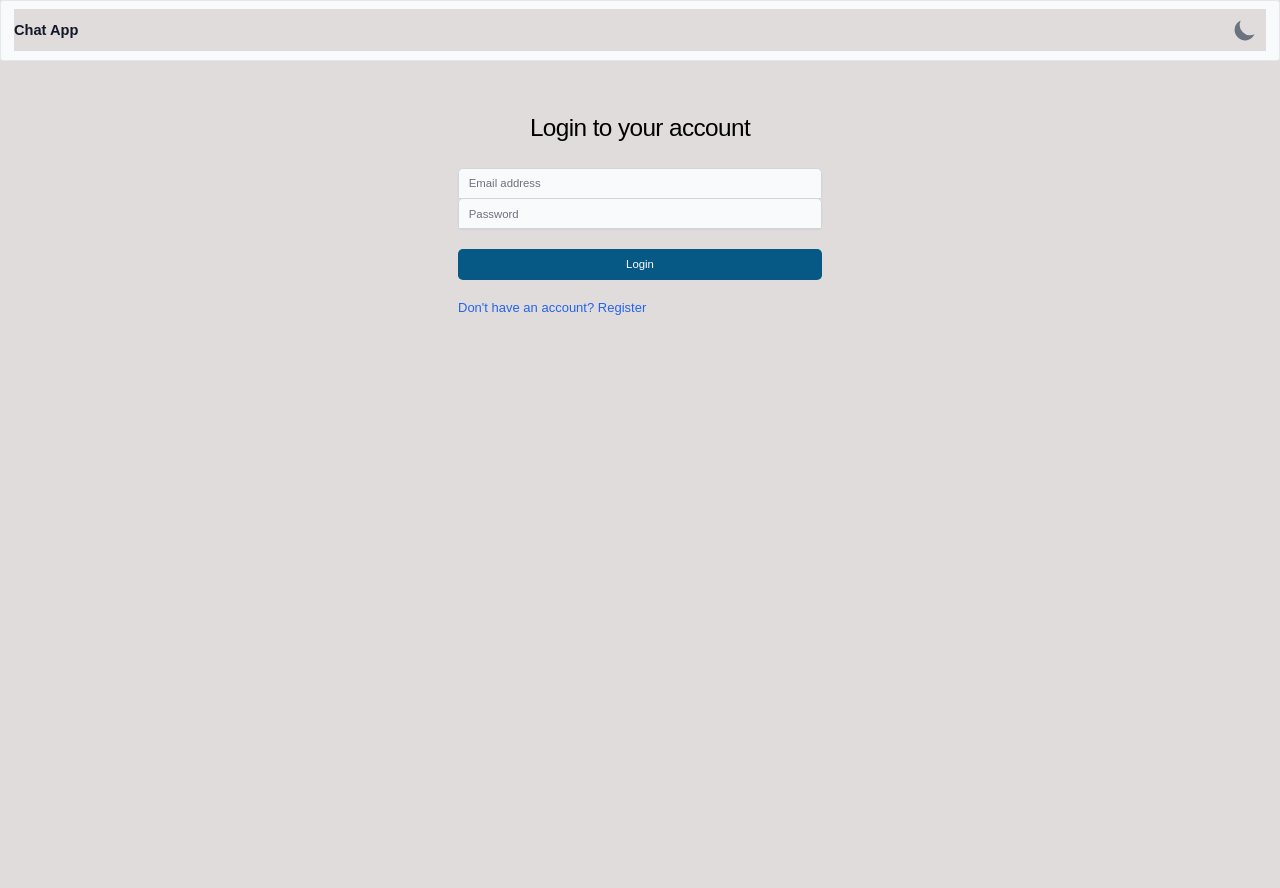
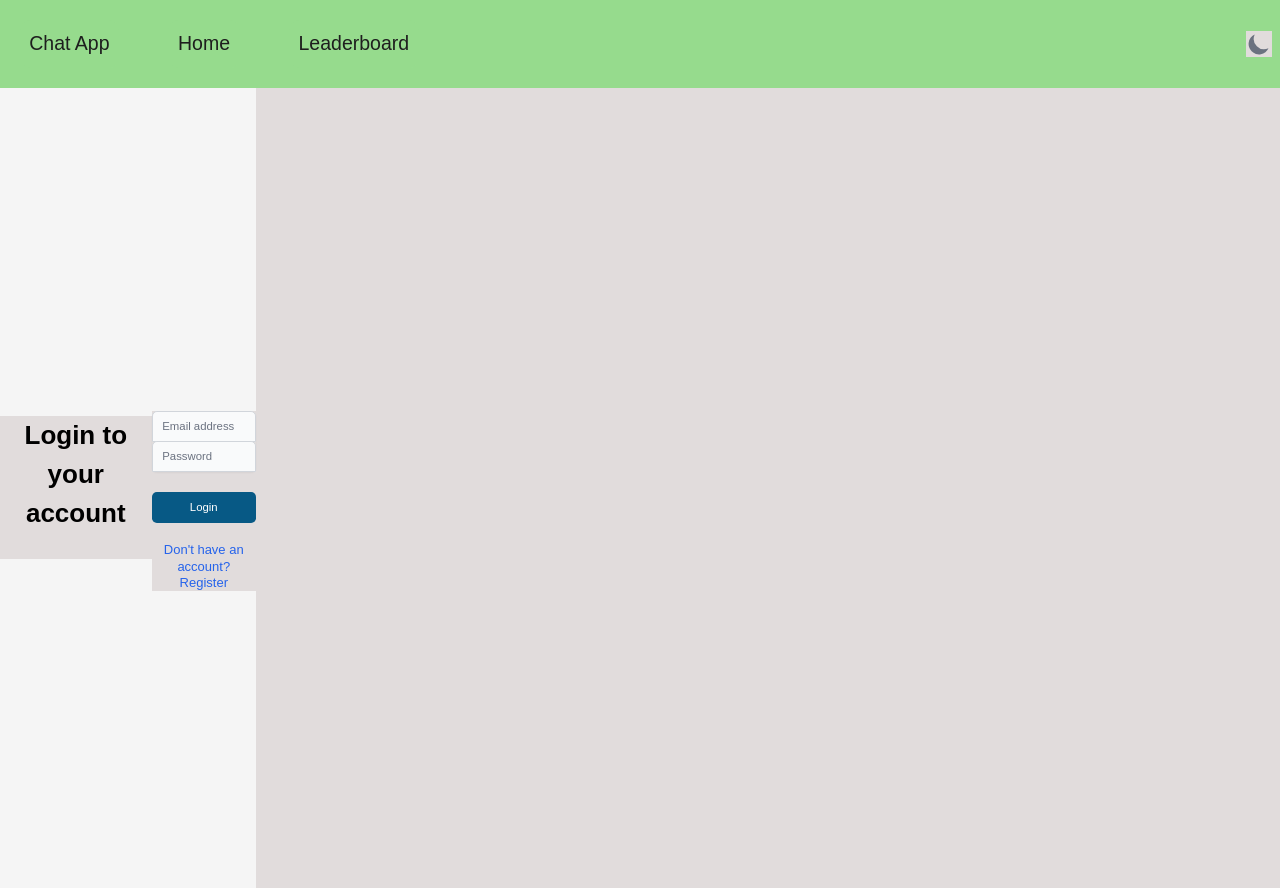
Before and after one commit to Undiluted7027/carbon-footprint-tracker, a React (Create React App) app in the folder carbon-tracker/: page /login in a window 1280 px wide. Before the commit the page ends 800 px from the top, so only its background shows below. Built offline with nearby package versions, Linux system fonts and the light colour scheme; no server answers.

Commit message:
login work in progress, dashboard and nav look good

```diff
--- a/carbon-tracker/src/Dashboard.css
+++ b/carbon-tracker/src/Dashboard.css
@@ -5,6 +5,7 @@
     margin-left: 5vw;
     width: auto; /* Or specify a width if you want to limit its size */
     height: auto;
+    padding: 1em;
 }
 
 .dashboardContainer .dashboardLeft, .dashboardTopic {
--- a/carbon-tracker/src/Nav.css
+++ b/carbon-tracker/src/Nav.css
@@ -104,6 +104,11 @@
     margin-right: 1em;
 }
 
+.myCustomButton {
+    background-color: #96db8d !important;
+}
+
+
 /* .navProfile{
     color: #1E1E1E;
     background-color: #96db8d;
--- a/carbon-tracker/src/components/accounts/Login.js
+++ b/carbon-tracker/src/components/accounts/Login.js
@@ -1,5 +1,6 @@
 import { useState, useEffect } from "react";
 import { Link, useNavigate } from "react-router-dom";
+import './login.css'
 
 import { useAuth } from "../../contexts/AuthContext";
 
@@ -34,10 +35,10 @@ export default function Login() {
   }
 
   return (
-    <div className="min-h-full flex items-center justify-center py-12 px-4 sm:px-6 lg:px-8">
-      <div className="max-w-md w-full space-y-8">
+    <div className="loginMainContainer">
+      <div className="loginContainer">
         <div>
-          <h2 className="mt-4 text-3xl text-center tracking-tight font-light dark:text-white">
+          <h2 className="loginTitle">
             Login to your account
           </h2>
         </div>
--- /dev/null
+++ b/carbon-tracker/src/components/accounts/login.css
@@ -0,0 +1,28 @@
+* {
+    align-items: center;
+    justify-content: center;
+}
+.loginMainContainer {
+    display: flex;
+    justify-content: center;
+    align-items: center;
+    height: 100vh;
+    width: 20vw;
+    background-color: #f5f5f5;
+    /* color: black   ; */
+}
+.loginContainer {
+    display: flex;
+    justify-content: center;
+    align-items: center;
+    height: 100vh;
+    width: 20vw;
+    background-color: #f5f5f5;
+    /* color: black   ; */
+}
+.loginTitle {
+    font-size: 2em;
+    font-weight: bold;
+    margin-bottom: 1em;
+    /* color : #f5f5f5; */
+}
--- a/carbon-tracker/src/components/layouts/Header.js
+++ b/carbon-tracker/src/components/layouts/Header.js
@@ -5,6 +5,9 @@ import { Link } from "react-router-dom";
 import { useAuth } from "../../contexts/AuthContext";
 import Logout from "../accounts/Logout";
 import ThemeToggler from "./ThemeToggler";
+// import Nav from "../../Nav";
+import '../../Nav.css';
+
 
 export default function Header() {
   const [modal, setModal] = useState(false);
@@ -13,25 +16,23 @@ export default function Header() {
 
   return (
     <>
-      <nav className="px- px-2 sm:px-4 py-2.5 bg-gray-50 border-gray-200 dark:bg-gray-800 dark:border-gray-700 text-gray-900 text-sm rounded border dark:text-white">
-        <div className="container mx-auto flex flex-wrap items-center justify-between">
-          <Link to="/" className="flex">
-            <span className="self-center text-lg font-semibold whitespace-nowrap text-gray-900 dark:text-white">
-              Chat App
-            </span>
-          </Link>
-          <div className="flex md:order-2">
+      <nav className="nav">
+        <div className="navContainer">
+          <Link to="/" className="navTab">Chat App</Link>
+          <Link to = "/" className='navTab'> Home </Link>
+          <p className='navTab'> Leaderboard</p>
+        </div>
+        <div className="navDivider">
           <ThemeToggler />
-
           {currentUser && (
             <>
               <button
-                  className="text-gray-500 dark:text-gray-400 hover:bg-gray-100 dark:hover:bg-gray-700 focus:outline-none rounded-lg text-sm p-2.5"
+                className="myCustomButton text-gray-500 dark:text-gray-400 hover:bg-gray-100 dark:hover:bg-gray-700 focus:outline-none rounded-lg text-sm p-2.5"
+                // style={{ backgroundColor: "#96db8d" }}
                 onClick={() => setModal(true)}
               >
                 <LogoutIcon className="h-8 w-8" aria-hidden="true" />
               </button>
-
               <Link
                 to="/profile"
                 className="text-gray-500 dark:text-gray-400 hover:bg-gray-100 dark:hover:bg-gray-700 focus:outline-none rounded-full text-sm p-2.5"
@@ -45,7 +46,7 @@ export default function Header() {
             </>
           )}
         </div>
-        </div>
+        {/* </div> */}
       </nav>
       {modal && <Logout modal={modal} setModal={setModal} />}
     </>
```
Lines whose indentation alone changed are shown as unchanged.
